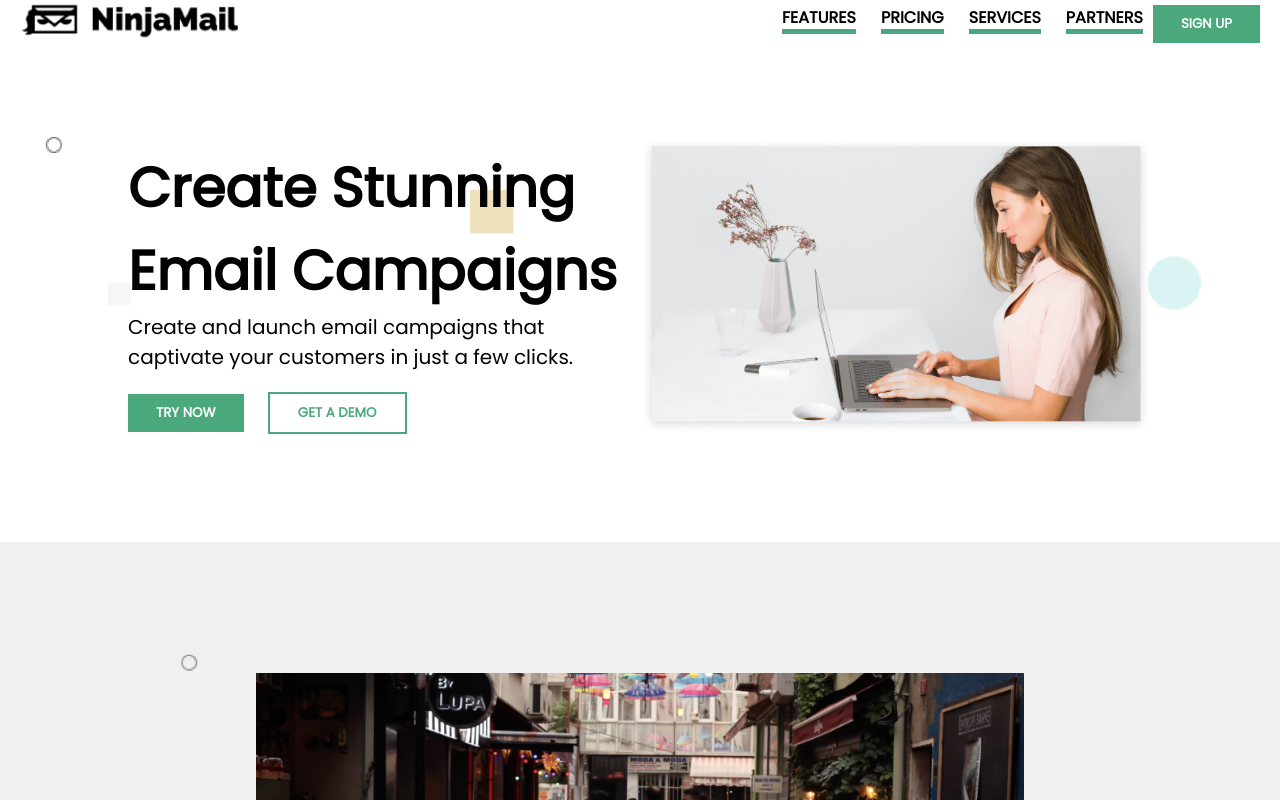
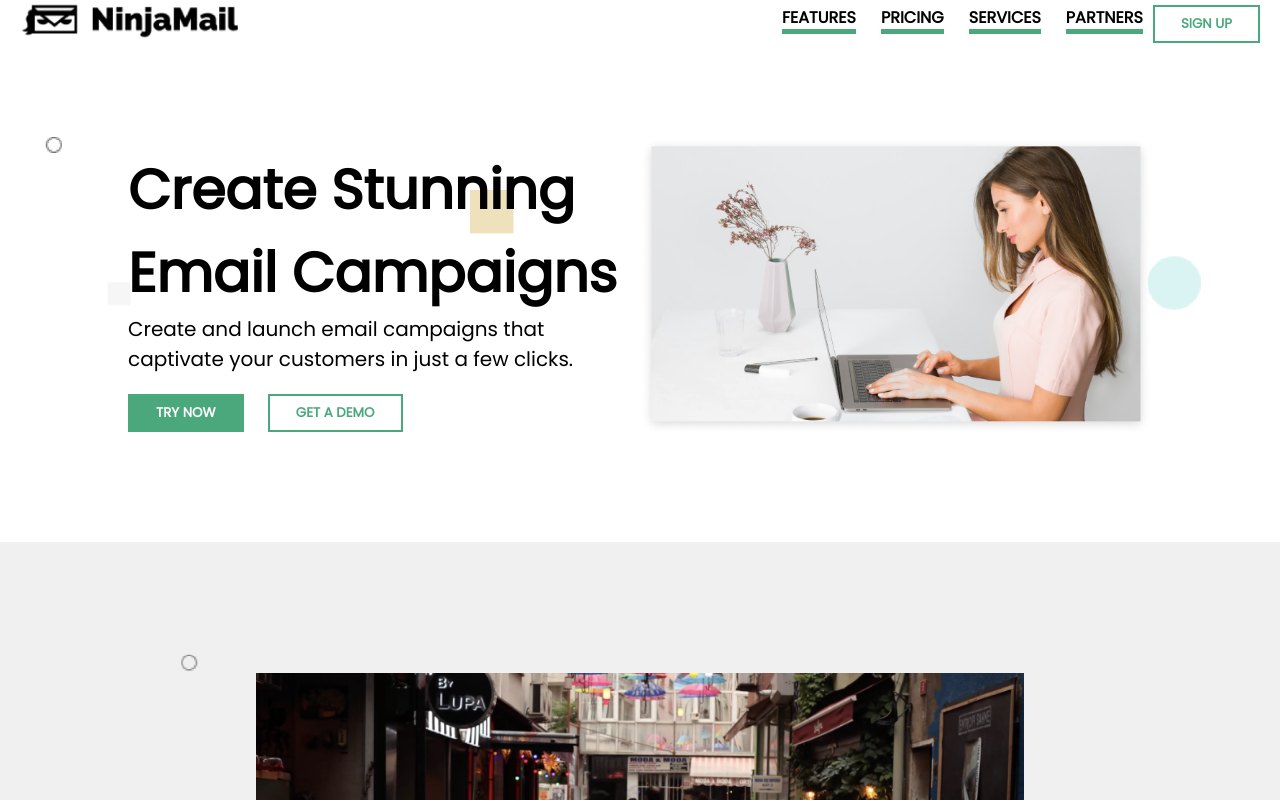
Before and after one commit to Tanmoy-Parvez/ninja-mail-landing-page, a plain HTML site: page index.html in a window 1280 px wide. In both pictures the pointer is over the button "SIGN UP". Shown: the top 800 px of the page. Drawn offline with Linux system fonts and the light colour scheme.

Commit message:
button hover effect done!

```diff
--- a/css/style.css
+++ b/css/style.css
@@ -20,13 +20,26 @@
     font-weight: bold;
 }
 
+.btn1:hover{
+    background-color: #fff ;
+    border: 2px solid #4BA87D;
+    color: #4BA87D;
+    padding: 7px 26px;
+}
+
+
 .btn2{
     background-color: #fff ;
-    padding: 9px 28px;
+    padding: 7px 26px;
     border: 2px solid #4BA87D;
     color: #4BA87D;
     margin-left: 20px;
     font-weight: bold;
+}
+
+.btn2:hover{
+    background-color: #4BA87D;
+    color: #fff;
 }
 
         /* header or navbar styles */
```
